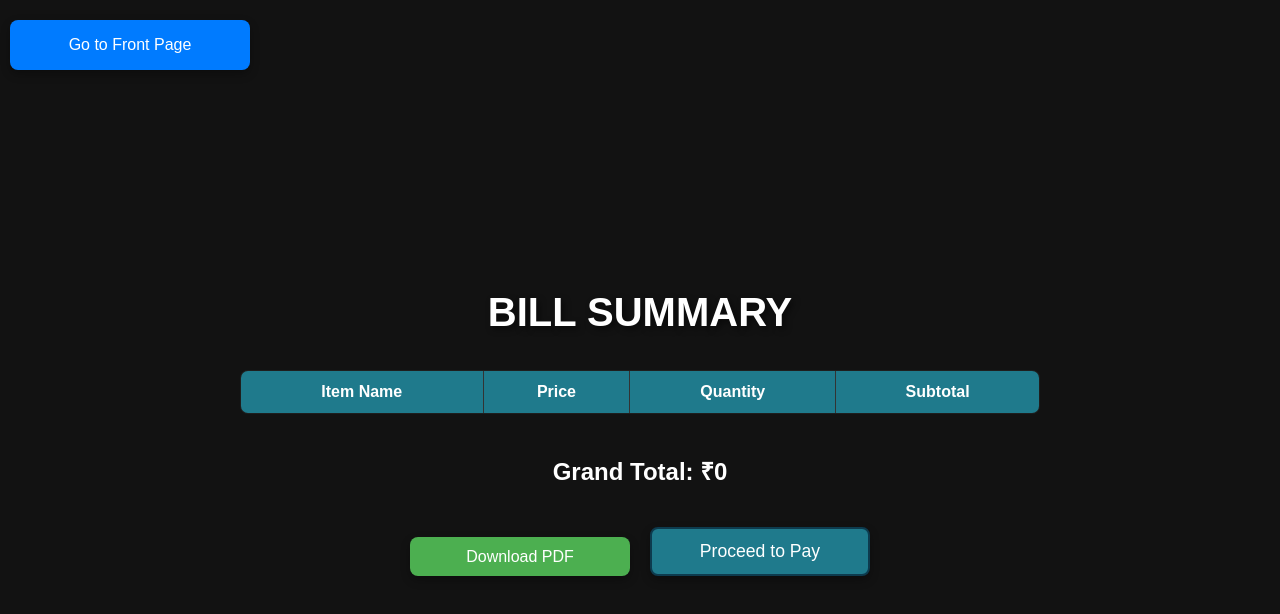
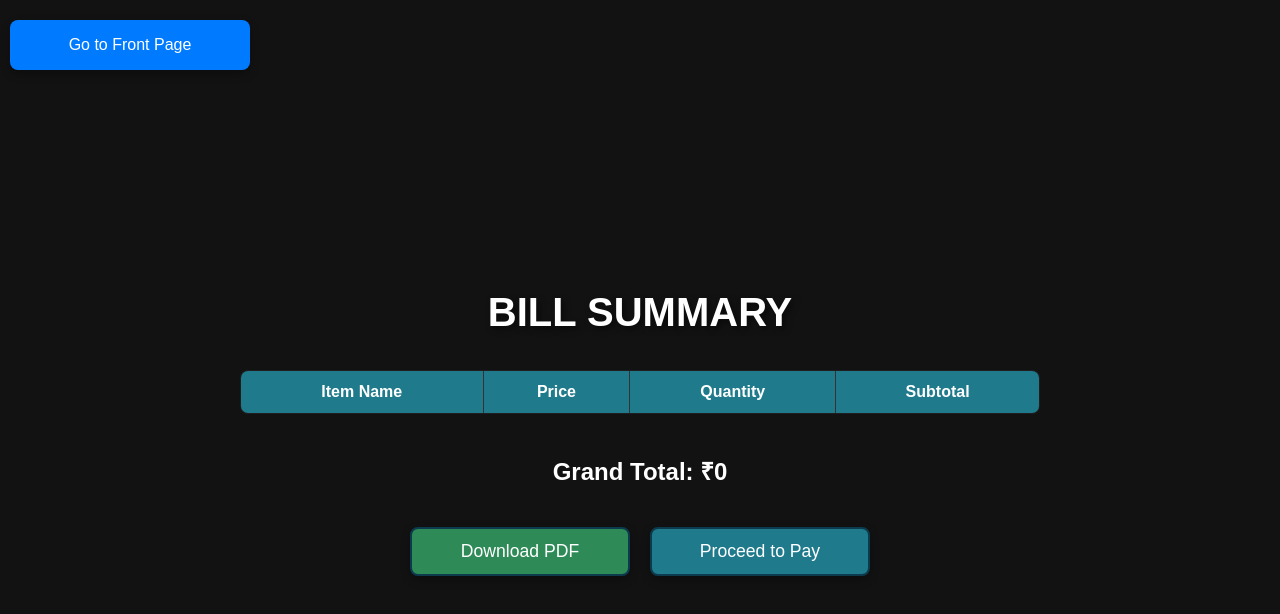
Before and after one commit to ishita1455/Govigyan_, a React (Create React App) app: page /bill-generator in a window 1280 px wide. Shown: the top 614 px of the page. Built offline with nearby package versions, Linux system fonts and the light colour scheme.

Commit message:
Update BillGenerator.jsx

```diff
--- a/src/components/BillGenerator.jsx
+++ b/src/components/BillGenerator.jsx
@@ -78,7 +78,7 @@ const BillGenerator = () => {
             </table>
             <h2>Grand Total: ₹{products.reduce((acc, item) => acc + item.price * item.quantity, 0)}</h2>
             <div className="button-container">
-                <button className="bill-button download-btn" onClick={generateBill}>Download PDF</button>
+             <button className="bill-button pay-btn" style={{ backgroundColor: 'seagreen'}} onClick={generateBill} >Download PDF</button>
              <button className="bill-button pay-btn" onClick={() => navigate('/payment')}>Proceed to Pay</button>
              <button className="bill-button home-btn" onClick={() => navigate('/')}>Go to Front Page</button>
             </div>
```
